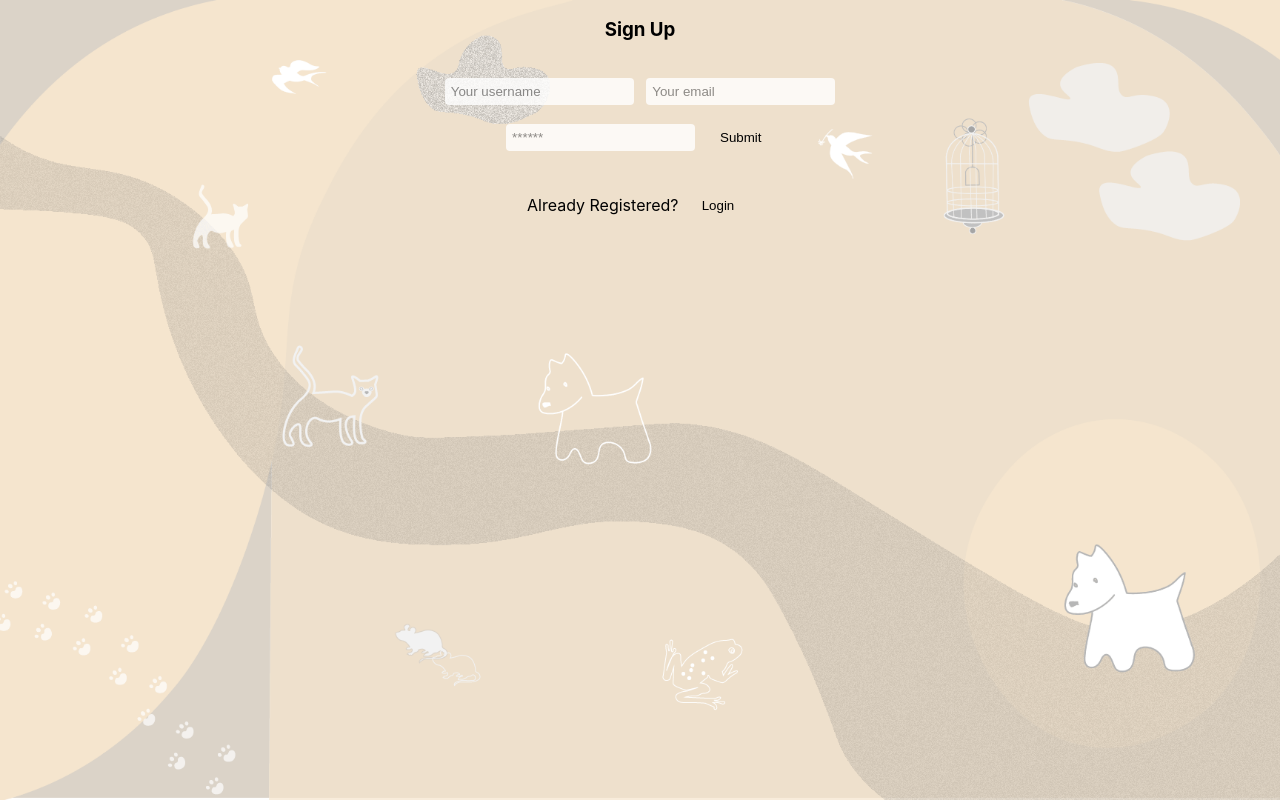
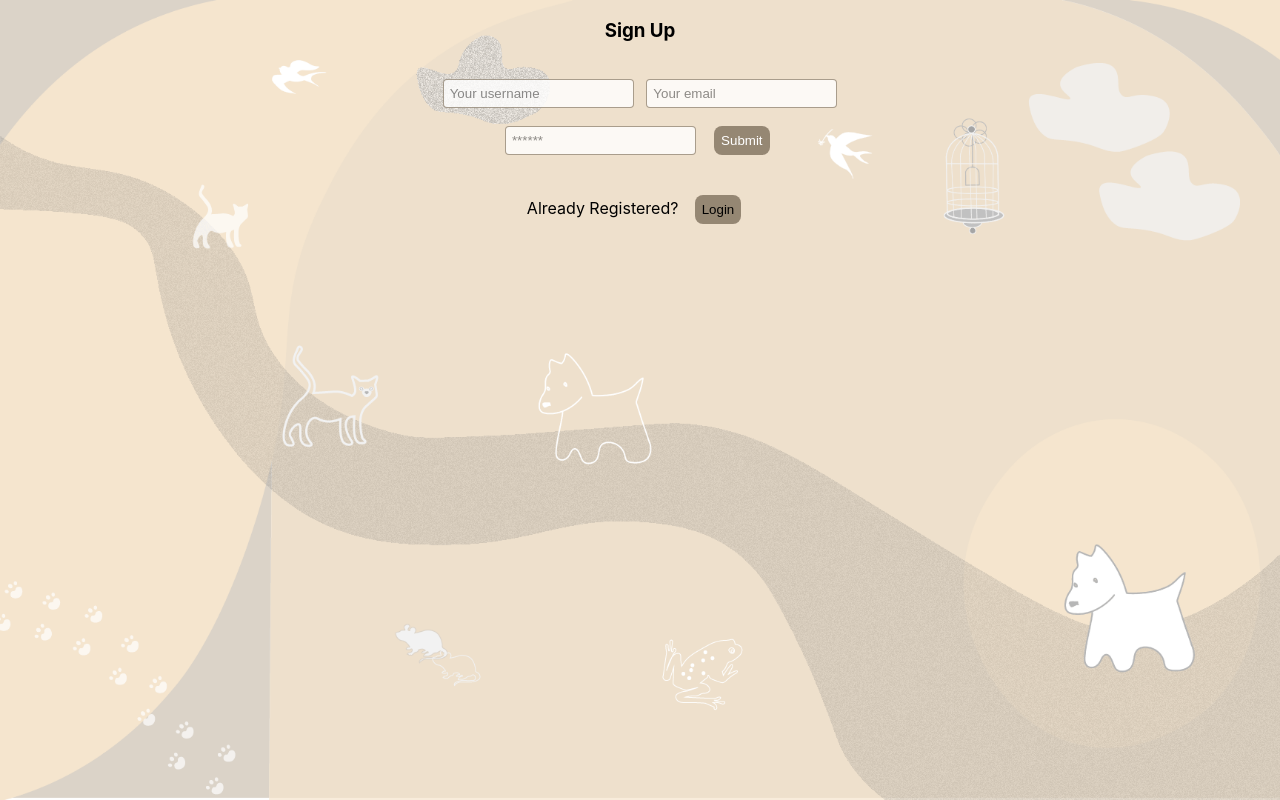
Before and after one commit to ShyFidelity/friends-of-toto, a React (Create React App) app in the folder client/: page /signup in a window 1280 px wide. Built offline with nearby package versions, Linux system fonts and the light colour scheme; no server answers.

Commit message:
removed extra CSS

```diff
--- a/client/src/components/StickyHeader/index.js
+++ b/client/src/components/StickyHeader/index.js
@@ -15,6 +15,7 @@ import MenuItem from '@mui/material/MenuItem';
 import {Link} from 'react-router-dom'
 import Auth from '../../utils/auth';
 import { QUERY_ME } from '../../utils/queries';
+import Toto from '../../images/toto.svg';
 
 import '../../styles/Nav.css'
 
@@ -55,7 +56,7 @@ const StickyHeader = () => {
             component="div"
             sx={{ mr: 2, display: { xs: 'none', md: 'flex' } }}
           >
-            LOGO
+               <img src={Toto} width="80px"  alt="" />
           </Typography>
 
           <Box sx={{ flexGrow: 1, display: { xs: 'flex', md: 'none' } }}>
@@ -107,7 +108,7 @@ const StickyHeader = () => {
             component="div"
             sx={{ flexGrow: 1, display: { xs: 'flex', md: 'none' } }}
           >
-            LOGO
+           <img src={Toto} width="80px" alt="" />
           </Typography>
           <Box sx={{ flexGrow: 1, display: { xs: 'none', md: 'flex' } }}>
             {pages.map((page) => (
--- a/client/src/styles/App.css
+++ b/client/src/styles/App.css
@@ -49,6 +49,13 @@ p div {
   margin: 3%;
 }
 
+
+.page{
+  display: flex;
+  flex-direction: column;
+  align-items: center;
+}
+
 /* @media (prefers-reduced-motion: no-preference) {
   .App-logo {
     animation: App-logo-spin infinite 20s linear;
--- a/client/src/styles/Login.css
+++ b/client/src/styles/Login.css
@@ -11,11 +11,6 @@ h3 {
   } */
 
 
-.page{
-    display: flex;
-    flex-direction: column;
-    align-items: center;
-}
 
 .form {
     margin: 1%;
--- a/client/src/styles/Nav.css
+++ b/client/src/styles/Nav.css
@@ -1,9 +1,19 @@
+:root {
+    --white: #fff;
+    --dark: rgba(131, 116, 97, 0.822);
+    --tan: #c4b292;
+ }
+
 button {
     padding: 1vh;
     background-color: tan;
     border: slategray;
     border-radius: 10px;
     margin: 2%;
+  }
+
+  .css-19r6kue-MuiContainer-root {
+    background-color: var(--dark);
   }
 
   .nav {
--- a/client/src/styles/Profile.css
+++ b/client/src/styles/Profile.css
@@ -5,11 +5,6 @@
  } */
 
 
-.page{
-    display: flex;
-    flex-direction: column;
-    align-items: center;
-}
 
 
 input {
@@ -35,6 +30,6 @@ button {
 }
 
 a:visited {
-    color: var(--white);
+
     text-decoration: none;
   }
--- a/client/src/styles/Signup.css
+++ b/client/src/styles/Signup.css
@@ -7,11 +7,6 @@
   } */
 
 
-.page{
-    display: flex;
-    flex-direction: column;
-    align-items: center;
-}
 
 .form {
     margin: 1%;
```
Also changed, not shown: client/src/components/Header/index.js (deleted, +0 -47 lines).
